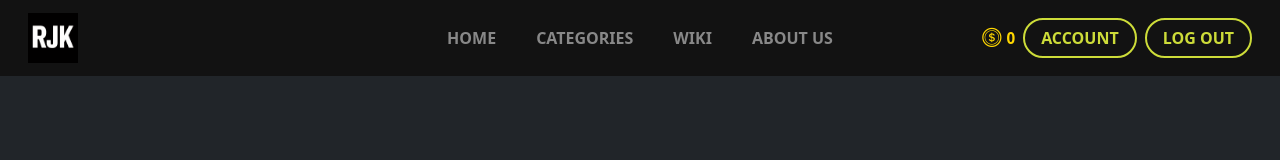
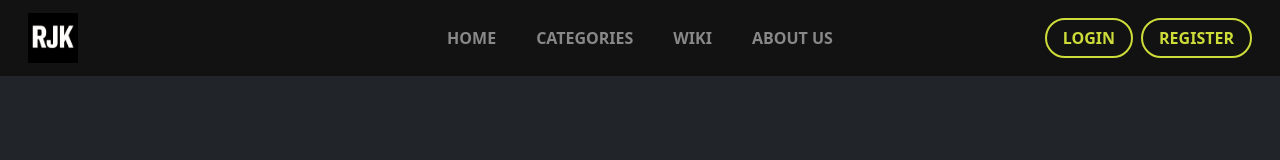
Before and after one commit to RaulGTB/Tfg, an Angular app: page /login in a window 1280 px wide. Shown: the top 160 px of the page. Built offline with nearby package versions, Linux system fonts and the light colour scheme.

Commit message:
nav corregido para que se mmuestren todos los btn

```diff
--- a/src/app/header/header.component.css
+++ b/src/app/header/header.component.css
@@ -30,14 +30,12 @@
 
 .btn-login {
   background-color: transparent;
+  border: 2px solid #cddc39;
   color: #cddc39;
-  border: 2px solid #cddc39;
-  border-radius: 0.25rem;
-  padding: 0.5rem 1rem;
-  font-weight: bold;
-  cursor: pointer;
-  transition: background-color 0.3s ease, color 0.3s ease;
-  text-align: center;
+  border-radius: 50px;
+  padding: 6px 16px;
+  font-weight: 600;
+  transition: all 0.3s ease;
 }
 
 .btn-login:hover,
@@ -59,7 +57,7 @@
   transition: all 0.3s ease;
 }
 
-.btn-register:hover {
+.btn-register:hover , .btn-login:hover{
   background-color: #cddc39;
   color: #000;
   box-shadow: 0 0 10px #cddc39;
@@ -177,4 +175,28 @@
     left: 50%;
     transform: translateX(-50%);
   }
+@media (max-width: 991px) {
+  .navbar-toggler {
+    margin-left: auto;
+    border: 2px solid #cddc39;
+    border-radius: 8px;
+  }
+
+  .navbar-collapse .btn {
+    width: 80%;
+    max-width: 250px;
+    margin: 0 auto 0.5rem;
+    text-align: center;
+  }
+
+  .navbar-collapse .virtual-coins {
+    justify-content: center;
+    margin-bottom: 0.5rem;
+  }
+
+  .navbar-nav .nav-link {
+    padding: 0.5rem 1rem;
+  }
 }
+
+}
--- a/src/app/header/header.component.html
+++ b/src/app/header/header.component.html
@@ -5,21 +5,8 @@
       <img src="assets/images/RJK-logo.png" alt="Logo RJK SCORE" class="brand-logo" />
     </a>
 
-    <!-- Zona derecha visible solo en móvil -->
-    <div class="d-flex flex-row align-items-center d-lg-none gap-1 mobile-account-buttons">
-      <div class="virtual-coins d-flex align-items-center justify-content-center">
-        <i class="bi bi-coin coin-icon"></i>
-        <span class="coin-amount">{{ coins }}</span>
-      </div>
-
-      <ng-container *ngIf="authService.isLoggedIn()">
-        <a class="btn btn-register nav-link" routerLink="/account">ACCOUNT</a>
-        <button (click)="logout()" class="btn btn-register nav-link">LOG OUT</button>
-      </ng-container>
-    </div>
-
-    <!-- Botón hamburguesa -->
-    <button class="navbar-toggler text-white" type="button" data-bs-toggle="collapse" data-bs-target="#navbarMenu">
+    <!-- Botón hamburguesa a la derecha del logo -->
+    <button class="navbar-toggler text-white ms-auto" type="button" data-bs-toggle="collapse" data-bs-target="#navbarMenu">
       <span class="navbar-toggler-icon">
         <div></div>
       </span>
@@ -31,19 +18,44 @@
         <li class="nav-item"><a class="nav-link" routerLink="/home" routerLinkActive="active">HOME</a></li>
         <li class="nav-item"><a class="nav-link" routerLink="/categories" routerLinkActive="active">CATEGORIES</a></li>
         <li class="nav-item"><a class="nav-link" routerLink="/discover" routerLinkActive="active">WIKI</a></li>
-        <li class="nav-item" *ngIf="isLoggedIn"><a class="nav-link" routerLink="/favs"
-            routerLinkActive="active">FAVS</a></li>
+        <li class="nav-item" *ngIf="isLoggedIn"><a class="nav-link" routerLink="/favs" routerLinkActive="active">FAVS</a></li>
         <li class="nav-item"><a class="nav-link" routerLink="/aboutus" routerLinkActive="active">ABOUT US</a></li>
+
+        <!-- ✅ SOLO EN MÓVIL: monedas y botones -->
+        <li class="nav-item d-lg-none mt-3 text-center">
+          <div *ngIf="isLoggedIn" class="virtual-coins d-flex justify-content-center align-items-center mb-2">
+            <i class="bi bi-coin coin-icon"></i>
+            <span class="coin-amount">{{ coins }}</span>
+          </div>
+
+          <ng-container *ngIf="isLoggedIn; else notLoggedMobile">
+            <a class="btn btn-register nav-link d-inline-block mb-2" routerLink="/account">ACCOUNT</a>
+            <button (click)="logout()" class="btn btn-register nav-link d-inline-block">LOG OUT</button>
+          </ng-container>
+
+          <ng-template #notLoggedMobile>
+            <a class="btn btn-login nav-link d-inline-block mb-2" routerLink="/login">LOGIN</a>
+            <a class="btn btn-register nav-link d-inline-block" routerLink="/register">REGISTER</a>
+          </ng-template>
+        </li>
       </ul>
 
-      <!-- Zona derecha en escritorio -->
+      <!-- ✅ ESCRITORIO: sin tocar -->
       <div class="d-none d-lg-flex flex-row align-items-center gap-2 ms-lg-auto">
-        <div class="virtual-coins d-flex align-items-center">
+        <div *ngIf="isLoggedIn" class="virtual-coins d-flex align-items-center">
           <i class="bi bi-coin coin-icon"></i>
           <span class="coin-amount">{{ coins }}</span>
         </div>
-        <a class="btn btn-register nav-link" routerLink="/account">ACCOUNT</a>
-        <button (click)="logout()" class="btn btn-register nav-link">LOG OUT</button>
+
+        <ng-container *ngIf="isLoggedIn; else notLoggedDesktop">
+          <a class="btn btn-register nav-link" routerLink="/account">ACCOUNT</a>
+          <button (click)="logout()" class="btn btn-register nav-link">LOG OUT</button>
+        </ng-container>
+
+        <ng-template #notLoggedDesktop>
+          <a class="btn btn-login nav-link" routerLink="/login">LOGIN</a>
+          <a class="btn btn-register nav-link" routerLink="/register">REGISTER</a>
+        </ng-template>
       </div>
     </div>
   </div>
```
